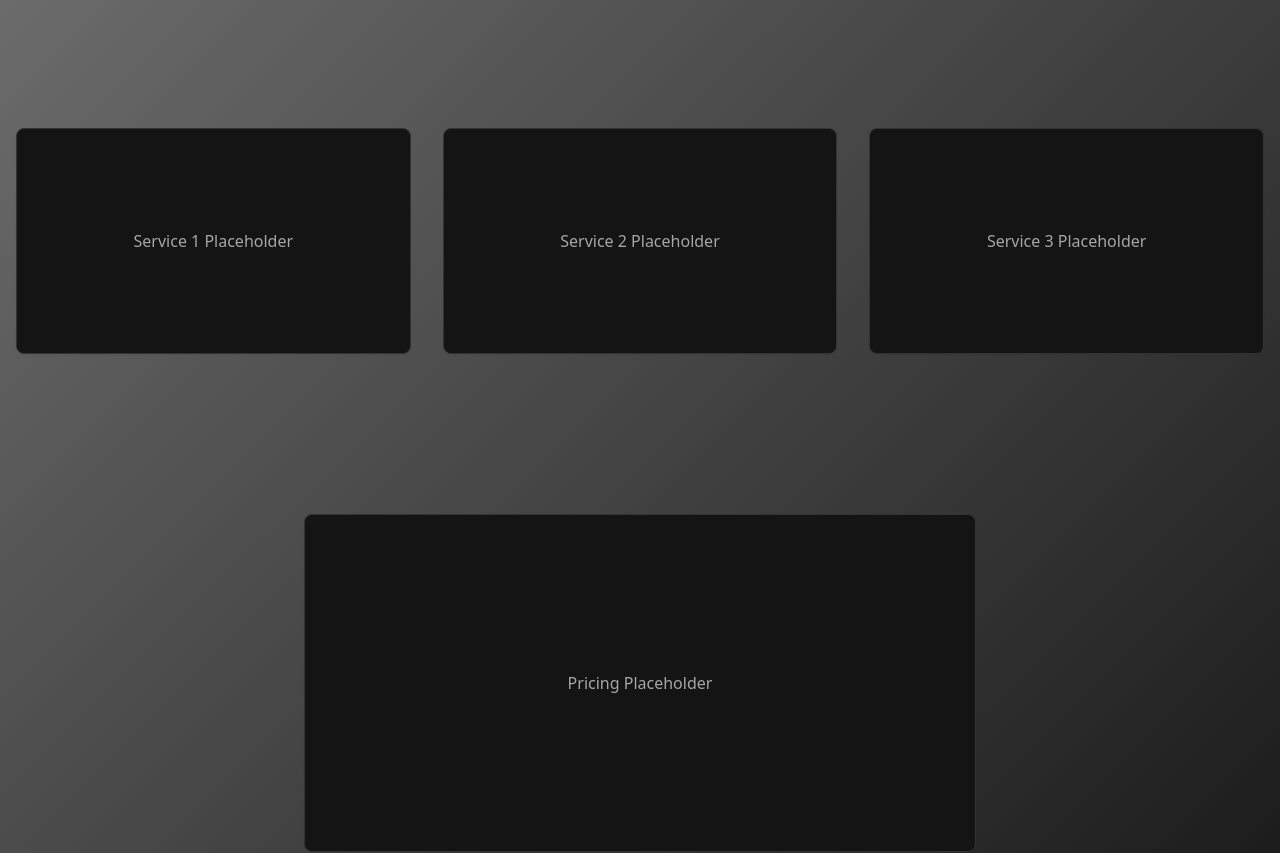
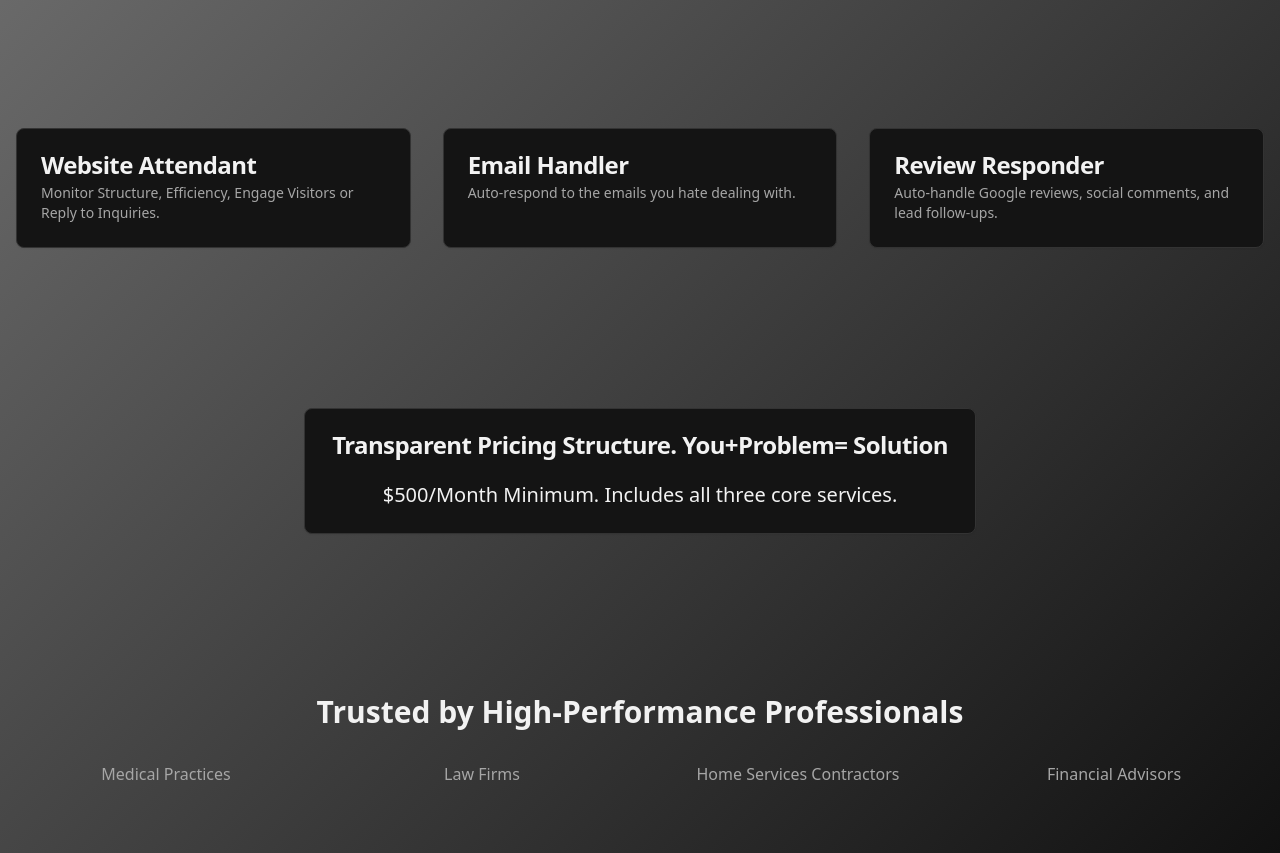
Before and after one commit to Metatronsdoob369/cosine-spark-landing, a React (Vite) app: page / in a window 1280 px wide. Shown: the part 480-1333 px from the top of the page. Built offline with nearby package versions, Linux system fonts and the light colour scheme.

Commit message:
Populate content sections
Populate Services, Pricing, and Social Proof sections with provided text content.

```diff
--- a/src/pages/Index.tsx
+++ b/src/pages/Index.tsx
@@ -1,5 +1,5 @@
 import { Button } from "@/components/ui/button";
-import { Card } from "@/components/ui/card";
+import { Card, CardHeader, CardTitle, CardDescription, CardContent } from "@/components/ui/card";
 
 const Index = () => {
   return (
@@ -26,20 +26,29 @@ const Index = () => {
       {/* Services Section */}
       <section className="container mx-auto px-4 py-20">
         <div className="grid grid-cols-1 md:grid-cols-3 gap-8">
-          <Card className="p-8">
-            <div className="h-40 flex items-center justify-center text-muted-foreground">
-              Service 1 Placeholder
-            </div>
+          <Card>
+            <CardHeader>
+              <CardTitle>Website Attendant</CardTitle>
+              <CardDescription>
+                Monitor Structure, Efficiency, Engage Visitors or Reply to Inquiries.
+              </CardDescription>
+            </CardHeader>
           </Card>
-          <Card className="p-8">
-            <div className="h-40 flex items-center justify-center text-muted-foreground">
-              Service 2 Placeholder
-            </div>
+          <Card>
+            <CardHeader>
+              <CardTitle>Email Handler</CardTitle>
+              <CardDescription>
+                Auto-respond to the emails you hate dealing with.
+              </CardDescription>
+            </CardHeader>
           </Card>
-          <Card className="p-8">
-            <div className="h-40 flex items-center justify-center text-muted-foreground">
-              Service 3 Placeholder
-            </div>
+          <Card>
+            <CardHeader>
+              <CardTitle>Review Responder</CardTitle>
+              <CardDescription>
+                Auto-handle Google reviews, social comments, and lead follow-ups.
+              </CardDescription>
+            </CardHeader>
           </Card>
         </div>
       </section>
@@ -47,26 +56,25 @@ const Index = () => {
       {/* Pricing Section */}
       <section className="container mx-auto px-4 py-20">
         <div className="max-w-2xl mx-auto">
-          <Card className="p-12 text-center">
-            <div className="h-60 flex items-center justify-center text-muted-foreground">
-              Pricing Placeholder
-            </div>
+          <Card className="text-center">
+            <CardHeader>
+              <CardTitle>Transparent Pricing Structure. You+Problem= Solution</CardTitle>
+            </CardHeader>
+            <CardContent>
+              <p className="text-xl">$500/Month Minimum. Includes all three core services.</p>
+            </CardContent>
           </Card>
         </div>
       </section>
 
       {/* Social Proof Section */}
       <section className="container mx-auto px-4 py-20 text-center">
-        <h2 className="text-3xl font-bold mb-8">Trusted by leading businesses</h2>
+        <h2 className="text-3xl font-bold mb-8">Trusted by High-Performance Professionals</h2>
         <ul className="grid grid-cols-2 md:grid-cols-4 gap-4 text-muted-foreground">
-          <li>Manufacturing</li>
-          <li>Healthcare</li>
-          <li>Finance</li>
-          <li>Technology</li>
-          <li>Retail</li>
-          <li>Education</li>
-          <li>Government</li>
-          <li>Logistics</li>
+          <li>Medical Practices</li>
+          <li>Law Firms</li>
+          <li>Home Services Contractors</li>
+          <li>Financial Advisors</li>
         </ul>
       </section>
 
```
